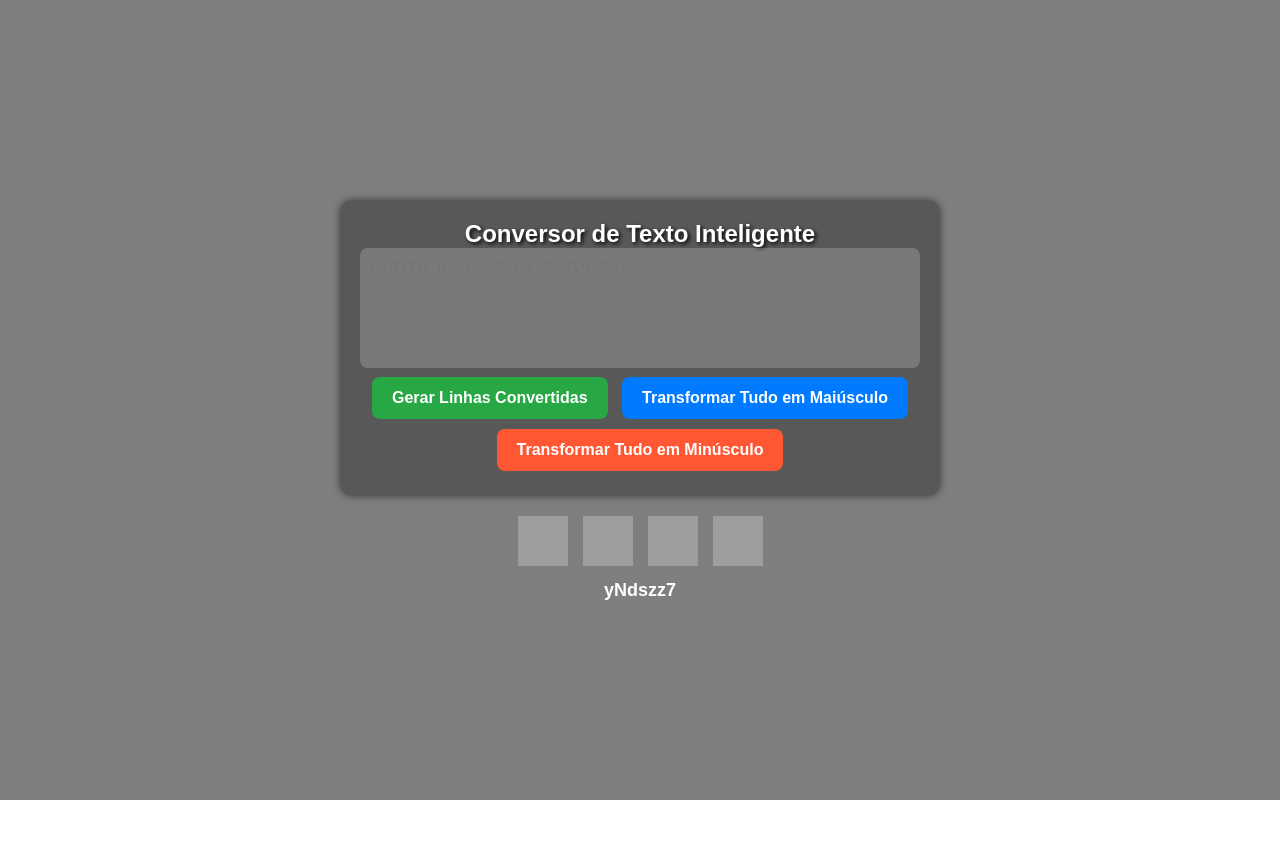
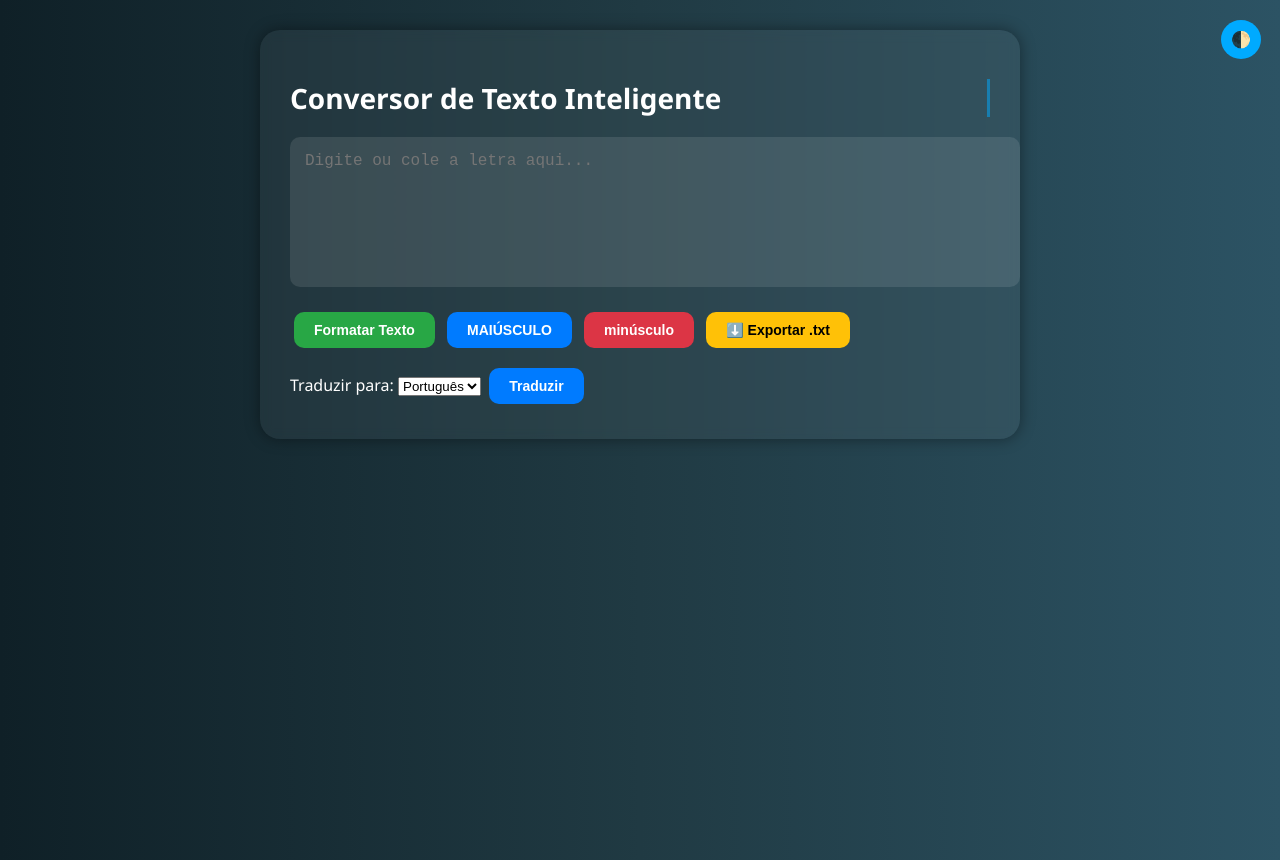
Before and after one commit to ndszz7/conversor-CapsLk, a plain HTML site: page index.html in a window 1280 px wide. Before the commit the page ends 800 px from the top, so only its background shows below. Drawn offline with Linux system fonts and the light colour scheme; grey boxes are pictures that could not be loaded.

Commit message:
Add files via upload

```diff
--- a/index.html
+++ b/index.html
@@ -1,202 +1,245 @@
 <!DOCTYPE html>
 <html lang="pt">
 <head>
-    <meta charset="UTF-8">
-    <meta name="viewport" content="width=device-width, initial-scale=1.0">
+  <meta charset="UTF-8" />
+  <meta name="viewport" content="width=device-width, initial-scale=1.0"/>
   <title>Conversor de Texto Inteligente</title>
   <style>
-        * {
+    :root {
+      --bg-dark: linear-gradient(to right, #0f2027, #203a43, #2c5364);
+      --bg-light: linear-gradient(to right, #e0eafc, #cfdef3);
+      --text-dark: #ffffff;
+      --text-light: #111111;
+      --accent: #00aaff;
+    }
+
+    body {
       margin: 0;
-            padding: 0;
-            box-sizing: border-box;
-        }
-        body {
-            font-family: Arial, sans-serif;
-            text-align: center;
-            background: url('img/image.png') no-repeat center center fixed;
-            background-size: cover;
-            color: white;
-            height: 100vh;
+      font-family: 'Segoe UI', sans-serif;
+      background: var(--bg-dark);
+      color: var(--text-dark);
       display: flex;
       flex-direction: column;
       align-items: center;
-            justify-content: center;
-            position: relative;
-        }
-
-        body::before {
-            content: "";
-            position: absolute;
-            top: 0;
-            left: 0;
-            width: 100%;
-            height: 100%;
-            background: rgba(0, 0, 0, 0.5);
-            z-index: -1;
+      justify-content: start;
+      min-height: 100vh;
+      padding: 30px 15px;
+      transition: all 0.5s ease;
     }
 
     .container {
-            background: rgba(0, 0, 0, 0.3);
-            padding: 20px;
-            border-radius: 12px;
-            width: 90%;
-            max-width: 600px;
-            box-shadow: 0px 0px 10px rgba(0, 0, 0, 0.5);
-            position: relative;
-            z-index: 1;
+      width: 100%;
+      max-width: 700px;
+      background: rgba(255,255,255,0.05);
+      padding: 30px;
+      border-radius: 20px;
+      box-shadow: 0 0 15px rgba(0,0,0,0.4);
+      backdrop-filter: blur(6px);
     }
 
-        h2 {
-            text-shadow: 2px 2px 4px black;
+    h1 {
+      font-size: 28px;
+      font-weight: bold;
+      margin-bottom: 20px;
+      white-space: nowrap;
+      overflow: hidden;
+      border-right: 3px solid var(--accent);
+      animation: typing 3s steps(30, end), blink 0.7s infinite;
+    }
+
+    @keyframes typing {
+      from { width: 0 }
+      to { width: 100% }
+    }
+
+    @keyframes blink {
+      50% { border-color: transparent }
     }
 
     textarea {
       width: 100%;
       height: 120px;
+      border-radius: 10px;
+      border: none;
+      padding: 15px;
       font-size: 16px;
-            padding: 10px;
-            border: none;
-            border-radius: 8px;
       resize: none;
-            background: rgba(255, 255, 255, 0.2);
-            color: white;
+      background-color: rgba(255,255,255,0.1);
+      color: inherit;
+      margin-bottom: 15px;
       outline: none;
     }
 
     button {
-            font-size: 16px;
-            padding: 12px 20px;
-            margin: 5px;
+      padding: 10px 20px;
+      margin: 5px 4px;
+      font-size: 14px;
+      font-weight: bold;
       border: none;
-            border-radius: 8px;
+      border-radius: 10px;
       cursor: pointer;
       transition: 0.3s;
-            font-weight: bold;
     }
 
-        .btn-formatar { background: #28a745; color: white; }
-        .btn-maiusculo { background: #007bff; color: white; }
-        .btn-minusculo { background: #ff5733; color: white; }
-        .btn-formatar:hover { background: #218838; }
-        .btn-maiusculo:hover { background: #0056b3; }
-        .btn-minusculo:hover { background: #c0392b; }
+    .btn-primary { background-color: #007bff; color: white; }
+    .btn-success { background-color: #28a745; color: white; }
+    .btn-danger { background-color: #dc3545; color: white; }
+    .btn-export { background-color: #ffc107; color: black; }
 
-        .social-container {
-            margin-top: 20px;
-            display: flex;
-            gap: 15px;
-            justify-content: center;
+    button:hover {
+      transform: scale(1.05);
+      opacity: 0.9;
     }
 
-        .social-icon {
-            width: 50px;
-            height: 50px;
-            transition: transform 0.3s;
+    .linha {
+      margin-top: 10px;
+      padding: 10px;
+      background: rgba(255,255,255,0.1);
+      border-radius: 10px;
     }
 
-        .social-icon:hover {
-            transform: scale(1.1);
+    .linha p {
+      margin: 0;
     }
 
-        .social-link {
-            text-decoration: none;
+    .linha span {
+      display: block;
+      opacity: 0.8;
     }
 
-        .username {
-            margin-top: 10px;
-            font-size: 18px;
-            font-weight: bold;
+    .theme-toggle {
+      position: fixed;
+      top: 15px;
+      right: 15px;
+      background: var(--accent);
       color: white;
+      padding: 10px;
+      border: none;
+      border-radius: 50%;
+      font-size: 16px;
+      cursor: pointer;
     }
 
-        /* Estilo das linhas transformadas */
-        .linha {
-            margin-top: 10px;
-            padding: 8px;
-            background: rgba(255, 255, 255, 0.1);
-            border-radius: 8px;
+    @media(max-width: 600px) {
+      h1 {
+        font-size: 22px;
       }
 
-        .texto {
-            color: white;
+      .container {
+        padding: 20px;
+      }
     }
   </style>
 </head>
 <body>
+  <button class="theme-toggle" onclick="toggleTheme()">🌓</button>
 
   <div class="container">
-        <h2>Conversor de Texto Inteligente</h2>
-        <textarea id="inputTexto" placeholder="Digite ou cole um texto aqui..."></textarea>
-        <br>
-        <button class="btn-formatar" onclick="processarTexto()">Gerar Linhas Convertidas</button>
-        <button class="btn-maiusculo" onclick="transformarTudoMaiusculo()">Transformar Tudo em Maiúsculo</button>
-        <button class="btn-minusculo" onclick="transformarTudoMinusculo()">Transformar Tudo em Minúsculo</button>
-
+    <h1 id="typing">Conversor de Texto Inteligente</h1>
+    <textarea id="inputTexto" placeholder="Digite ou cole a letra aqui..."></textarea>
+    <div>
+      <button class="btn-success" onclick="processarTexto()">Formatar Texto</button>
+      <button class="btn-primary" onclick="transformarTudoMaiusculo()">MAIÚSCULO</button>
+      <button class="btn-danger" onclick="transformarTudoMinusculo()">minúsculo</button>
+      <button class="btn-export" onclick="exportarTexto()">⬇️ Exportar .txt</button>
+    </div>
+    <div style="margin-top: 10px;">
+      <label for="idioma">Traduzir para:</label>
+      <select id="idioma">
+        <option value="pt">Português</option>
+        <option value="en">Inglês</option>
+        <option value="es">Espanhol</option>
+      </select>
+      <button onclick="traduzirTexto()" class="btn-primary">Traduzir</button>
+    </div>
     <div id="container"></div>
   </div>
 
-    <div class="social-container">
-        <a href="https://www.instagram.com/ndszz7" target="_blank" class="social-link">
-            <img src="https://cdn-icons-png.flaticon.com/512/2111/2111463.png" alt="Instagram" class="social-icon">
-        </a>
-        <a href="https://www.tiktok.com/@yndszz7" target="_blank" class="social-link">
-            <img src="https://cdn-icons-png.flaticon.com/512/3046/3046127.png" alt="TikTok" class="social-icon">
-        </a>
-        <a href="https://wa.me/559285340003" target="_blank" class="social-link">
-            <img src="https://cdn-icons-png.flaticon.com/512/733/733585.png" alt="WhatsApp" class="social-icon">
-        </a>
-        <a href="https://www.capcut.com/profile/REs3hL9VU_7AND1en8JDjF4ZjGwYb1k7ozBSSpv7gbs" target="_blank" class="social-link">
-            <img src="https://freelogopng.com/images/all_img/1664284836cap-cut-logo-png.png" alt="CapCut" class="social-icon">
-        </a>
-    </div>
-
-    <div class="username">yNdszz7</div>
-
   <script>
-        function formatarTexto(texto) {
-            return texto
+    function formatarTexto(linha) {
+      return linha
         .toLowerCase()
-                .replace(/(^|\.\s+)([a-z])/g, (match, antes, letra) => antes + letra.toUpperCase())
+        .replace(/(^|\.\s+)([a-z])/g, (m, a, l) => a + l.toUpperCase())
         .replace(/\b(deus)\b/g, "Deus")
         .replace(/\b(i|eu|você|ele|ela|nós|eles|elas)\b/g, match => match.charAt(0).toUpperCase() + match.slice(1));
     }
 
-        function exibirTextoTransformado(transformacao) {
+    function exibirTextoOriginal(transformacao) {
       const container = document.getElementById("container");
       container.innerHTML = "";
-
       const texto = document.getElementById("inputTexto").value;
       const linhas = texto.split("\n");
 
       linhas.forEach(linha => {
         if (linha.trim() !== "") {
           const linhaTransformada = transformacao(linha);
-
           const divLinha = document.createElement("div");
           divLinha.className = "linha";
-
-                    const spanTexto = document.createElement("span");
-                    spanTexto.className = "texto";
-                    spanTexto.textContent = linhaTransformada;
-
-                    divLinha.appendChild(spanTexto);
+          divLinha.innerHTML = `<p>${linhaTransformada}</p>`;
           container.appendChild(divLinha);
         }
       });
     }
 
     function processarTexto() {
-            exibirTextoTransformado(formatarTexto);
+      exibirTextoOriginal(formatarTexto);
     }
 
     function transformarTudoMaiusculo() {
-            exibirTextoTransformado(linha => linha.toUpperCase());
+      exibirTextoOriginal(l => l.toUpperCase());
     }
 
     function transformarTudoMinusculo() {
-            exibirTextoTransformado(linha => linha.toLowerCase());
+      exibirTextoOriginal(l => l.toLowerCase());
+    }
+
+    function exportarTexto() {
+      const container = document.getElementById("container");
+      let textoFinal = '';
+      container.querySelectorAll('.linha').forEach(div => {
+        textoFinal += div.textContent + '\n';
+      });
+
+      const blob = new Blob([textoFinal], { type: "text/plain" });
+      const link = document.createElement("a");
+      link.href = URL.createObjectURL(blob);
+      link.download = "texto_convertido.txt";
+      link.click();
+    }
+
+    async function traduzirTexto() {
+      const idioma = document.getElementById("idioma").value;
+      const texto = document.getElementById("inputTexto").value;
+      const linhas = texto.split("\n");
+
+      const response = await fetch("/traduzir", {
+        method: "POST",
+        headers: { "Content-Type": "application/json" },
+        body: JSON.stringify({ linhas, idioma })
+      });
+
+      const traducoes = await response.json();
+      const container = document.getElementById("container");
+      container.innerHTML = "";
+
+      for (let i = 0; i < linhas.length; i++) {
+        const original = linhas[i];
+        const traduzida = traducoes[i];
+        if (original.trim() === "") continue;
+
+        const div = document.createElement("div");
+        div.className = "linha";
+        div.innerHTML = `<p><strong>${original}</strong><br><span>${traduzida}</span></p>`;
+        container.appendChild(div);
+      }
+    }
+
+    function toggleTheme() {
+      const body = document.body;
+      const isDark = body.style.background.includes("0f2027");
+      body.style.background = isDark ? "var(--bg-light)" : "var(--bg-dark)";
+      body.style.color = isDark ? "var(--text-light)" : "var(--text-dark)";
     }
   </script>
-
 </body>
 </html>
```
Also changed, not shown: 1 other file. Lines whose indentation alone changed are shown as unchanged.
